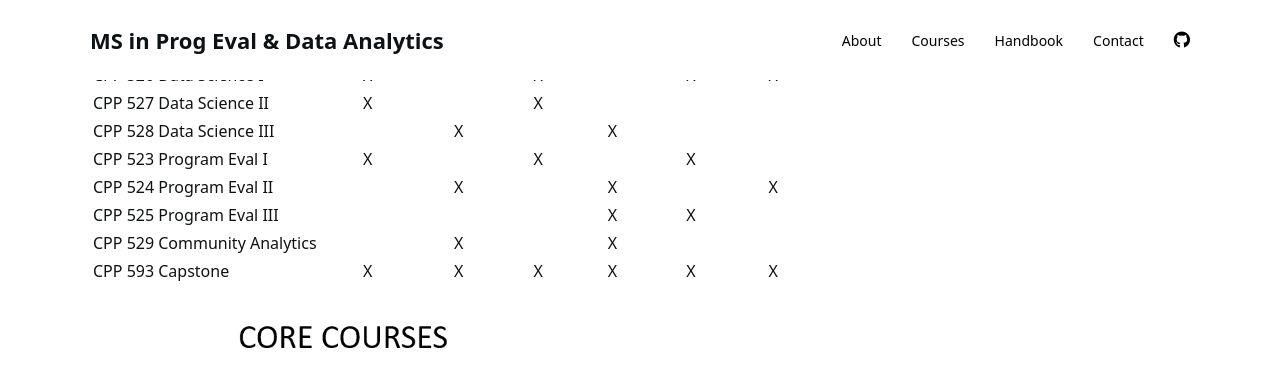
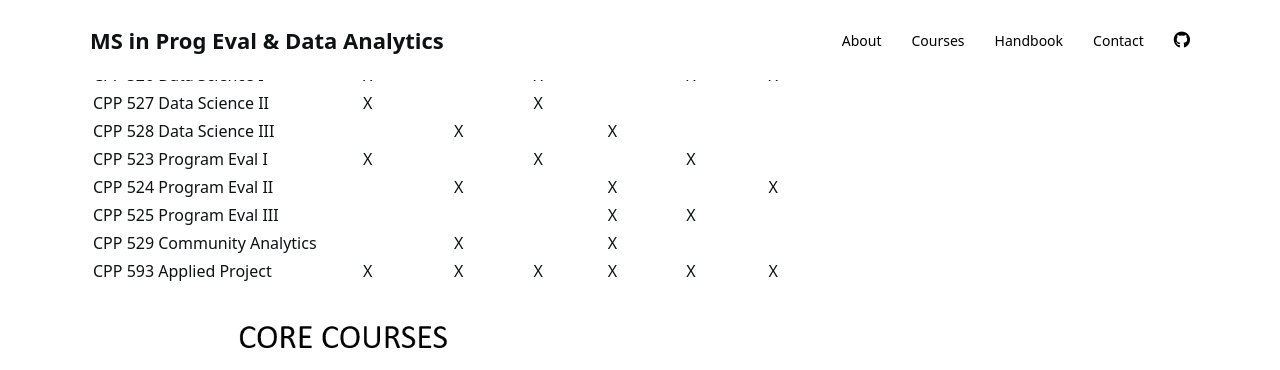
Before and after one commit to DS4PS/ms-prog-eval-data-analytics, a Jekyll site: the page built from orientation.md, in a window 1280 px wide and 900 px high, scrolled down 2720 px. Shown: the top 370 px of the window. Built offline with Jekyll 4.4.1, drawn with Linux system fonts in a browser that asks for light colours; nearby versions of some CDN libraries; a style sheet for code colours, icons or effects is not loaded.

Commit message:
Update orientation.md

```diff
--- a/orientation.md
+++ b/orientation.md
@@ -116,7 +116,7 @@ There are occassional changes, but the core PEDA courses will be offered accordi
 | CPP 524 Program Eval II  |   | X |   | X |   | X |
 | CPP 525 Program Eval III |   |   |   | X | X |   |
 | CPP 529 Community Analytics |   | X |   | X |   |   |
-| CPP 593 Capstone | X | X | X | X | X | X |
+| CPP 593 Applied Project | X | X | X | X | X | X |
 
 
 ![](https://raw.githubusercontent.com/DS4PS/ms-prog-eval-data-analytics/master/assets/img/core-sequence.png)
```
